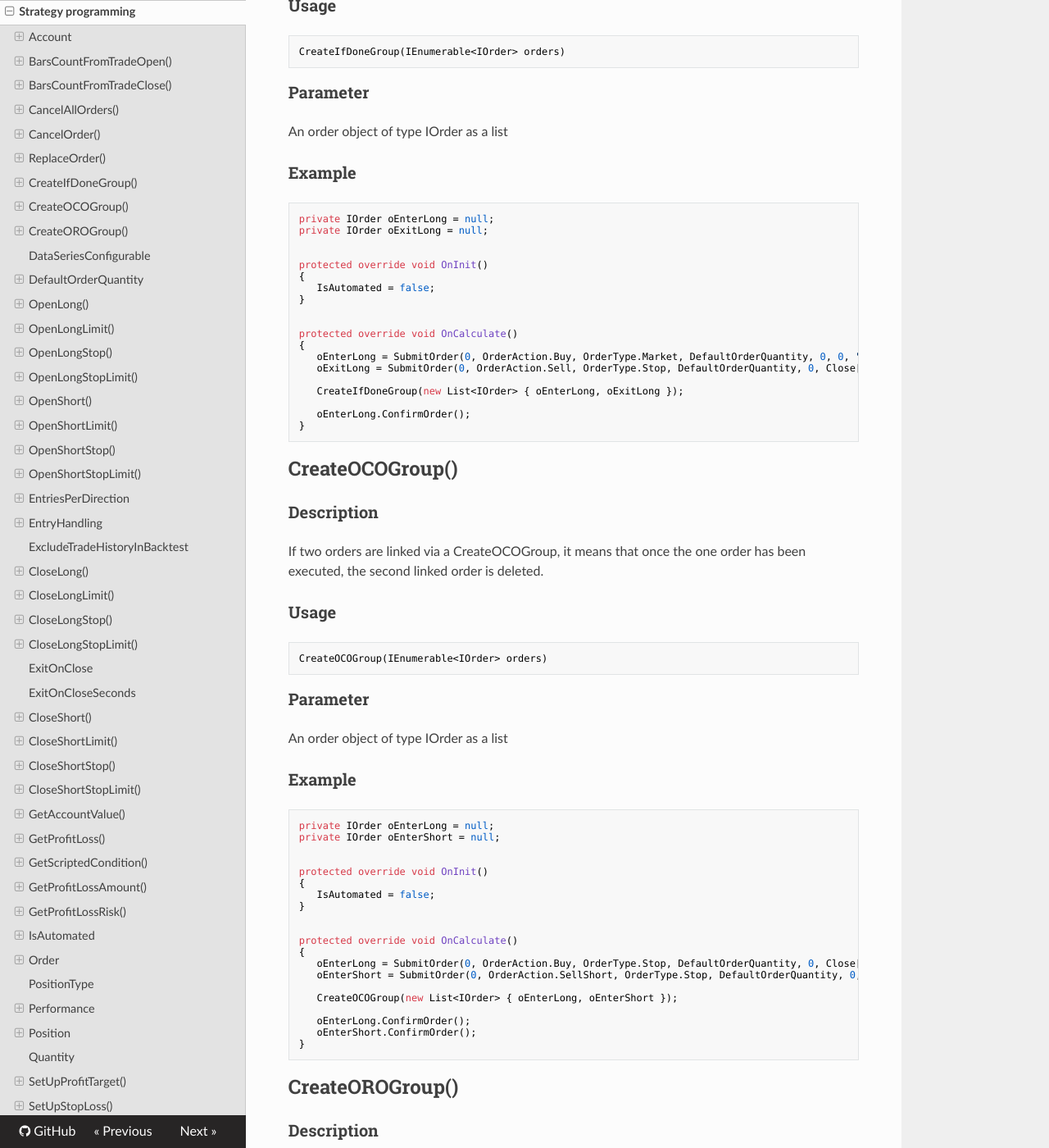
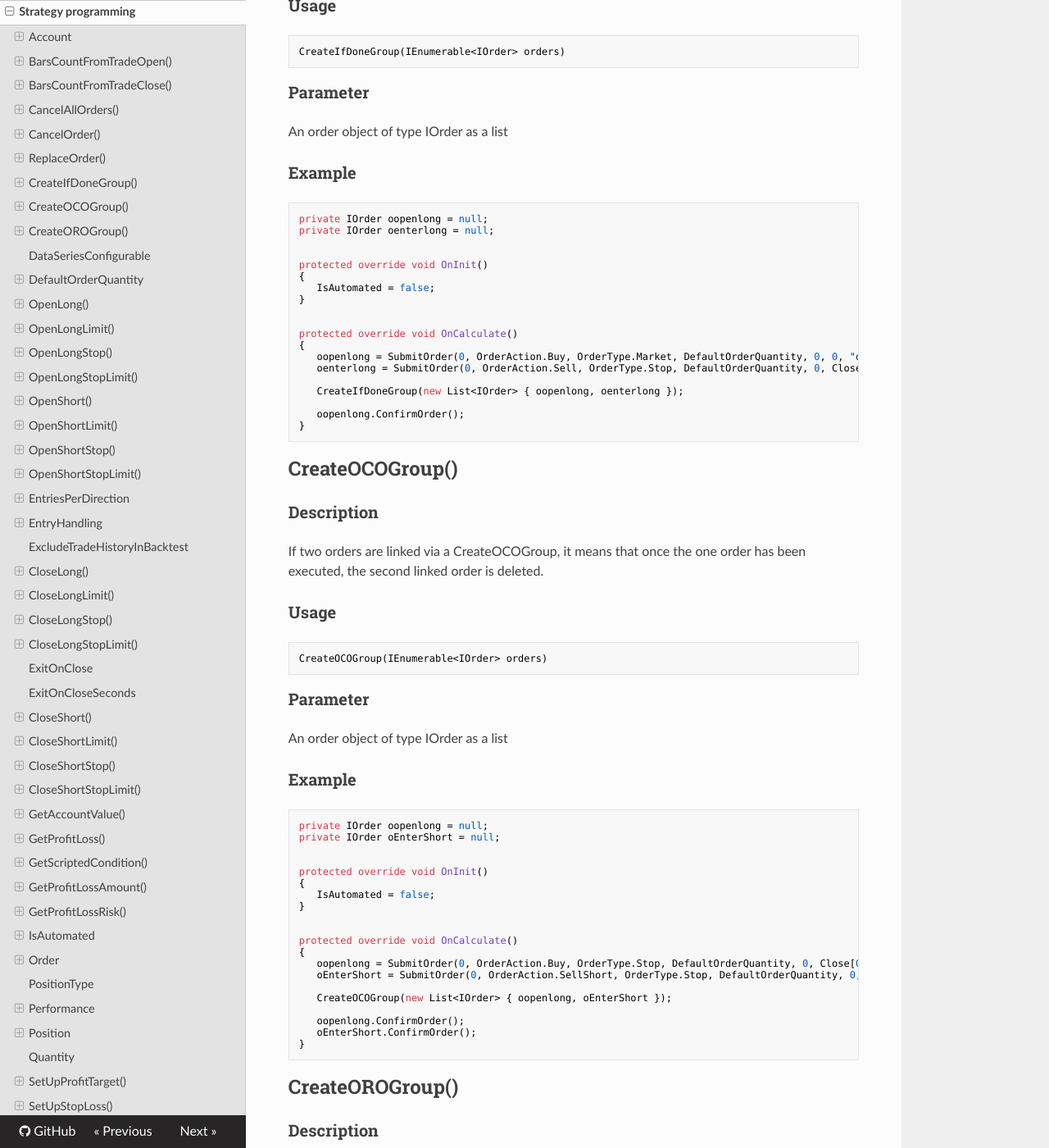
Before and after one commit to AgenaTrader/AgenaScript-documentation-de, an MkDocs documentation site: the page built from sources/strategy_programming.md, in a window 1280 px wide and 1400 px high, scrolled down 4745 px. Shown: the whole window at 82% size. Built offline with MkDocs 1.6.1, drawn with Linux system fonts in a browser that asks for light colours; nearby versions of some CDN libraries; old or Windows-style settings are respelled for this version of MkDocs; part of the change alters nothing that is shown; some of the changed text lies outside the part shown.

Commit message:
repairing links

````diff
--- a/sources/strategy_programming.md
+++ b/sources/strategy_programming.md
@@ -213,8 +213,8 @@ An order object of type IOrder as a list
 
 ### Example
 ```cs
-private IOrder oEnterLong = null;
-private IOrder oExitLong = null;
+private IOrder oopenlong = null;
+private IOrder oenterlong = null;
 
 
 protected override void OnInit()
@@ -225,12 +225,12 @@ protected override void OnInit()
 
 protected override void OnCalculate()
 {
-   oEnterLong = SubmitOrder(0, OrderAction.Buy, OrderType.Market, DefaultOrderQuantity, 0, 0, "ocoId","strategyName");
-   oExitLong = SubmitOrder(0, OrderAction.Sell, OrderType.Stop, DefaultOrderQuantity, 0, Close[0] * 1.1, "ocoId","strategyName");
-
-   CreateIfDoneGroup(new List<IOrder> { oEnterLong, oExitLong });
-
-   oEnterLong.ConfirmOrder();
+   oopenlong = SubmitOrder(0, OrderAction.Buy, OrderType.Market, DefaultOrderQuantity, 0, 0, "ocoId","strategyName");
+   oenterlong = SubmitOrder(0, OrderAction.Sell, OrderType.Stop, DefaultOrderQuantity, 0, Close[0] * 1.1, "ocoId","strategyName");
+
+   CreateIfDoneGroup(new List<IOrder> { oopenlong, oenterlong });
+
+   oopenlong.ConfirmOrder();
 }
 ```
 
@@ -248,7 +248,7 @@ An order object of type IOrder as a list
 
 ### Example
 ```cs
-private IOrder oEnterLong = null;
+private IOrder oopenlong = null;
 private IOrder oEnterShort = null;
 
 
@@ -260,12 +260,12 @@ protected override void OnInit()
 
 protected override void OnCalculate()
 {
-   oEnterLong = SubmitOrder(0, OrderAction.Buy, OrderType.Stop, DefaultOrderQuantity, 0, Close[0] * 1.1, "ocoId","strategyName");
+   oopenlong = SubmitOrder(0, OrderAction.Buy, OrderType.Stop, DefaultOrderQuantity, 0, Close[0] * 1.1, "ocoId","strategyName");
    oEnterShort = SubmitOrder(0, OrderAction.SellShort, OrderType.Stop, DefaultOrderQuantity, 0, Close[0] * -1.1,"ocoId", "strategyName");
 
-   CreateOCOGroup(new List<IOrder> { oEnterLong, oEnterShort });
-
-   oEnterLong.ConfirmOrder();
+   CreateOCOGroup(new List<IOrder> { oopenlong, oEnterShort });
+
+   oopenlong.ConfirmOrder();
    oEnterShort.ConfirmOrder();
 }
 ```
@@ -308,7 +308,7 @@ protected override void OnCalculate()
 ### Description
 Change order changes an order.
 
-Default quantity defines the amount to be used in a strategy. Default quantity is set within the [*OnInit()*](#initialize) method.
+Default quantity defines the amount to be used in a strategy. Default quantity is set within the [*OnInit()*](#oninit) method.
 
 ### Usage
 ```cs
@@ -330,9 +330,9 @@ DefaultOrderQuantity = 100;
 ### Description
 Enter long creates a long position (buy).
 
-If a signature not containing an amount is used, the amount is set by the [*DefaultOrderQuantity*](#defaultquantity) or taken from the strategy dialog window.
-
-See [*OpenLongLimit()*](#enterlonglimit), [*OpenLongStop()*](#enterlongstop), [*OpenLongStopLimit()*](#enterlongstoplimit).
+If a signature not containing an amount is used, the amount is set by the [*DefaultOrderQuantity*](#defaultorderquantity) or taken from the strategy dialog window.
+
+See [*OpenLongLimit()*](#openlonglimit), [*OpenLongStop()*](#openlongstop), [*OpenLongStopLimit()*](#openlongstoplimit).
 
 ### Usage
 ```cs
@@ -369,9 +369,9 @@ if (CrossAbove(EMA(14), SMA(50), 1) && IsSerieRising(ADX(20)))
 ### Description
 Enter long limit creates a limit order for entering a long position (buy).
 
-If a signature not containing a set amount is used, the amount is set by the [*DefaultOrderQuantity*](#defaultquantity) or taken from the strategy dialog window.
-
-See [*OpenLong()*](#enterlong), [*OpenLongStop()*](#enterlongstop), [*OpenLongStopLimit()*](#enterlongstoplimit).
+If a signature not containing a set amount is used, the amount is set by the [*DefaultOrderQuantity*](#defaultorderquantity) or taken from the strategy dialog window.
+
+See [*OpenLong()*](#openlong), [*OpenLongStop()*](#openlongstop), [*OpenLongStopLimit()*](#openlongstoplimit).
 
 ### Usage
 ```cs
@@ -410,9 +410,9 @@ if (CrossAbove(EMA(14), SMA(50), 1) && IsSerieRising(ADX(20)))
 ### Description
 Enter long stop creates a limit order for entering a long position (buy).
 
-If a signature not containing a set amount is used, the amount is set by the [*DefaultOrderQuantity*](#defaultquantity) or taken from the strategy dialog window.
-
-See [*OpenLong()*](#enterlong), [*OpenLongLimit()*](#enterlonglimit), [*OpenLongStopLimit()*](#enterlongstoplimit).
+If a signature not containing a set amount is used, the amount is set by the [*DefaultOrderQuantity*](#defaultorderquantity) or taken from the strategy dialog window.
+
+See [*OpenLong()*](#openlong), [*OpenLongLimit()*](#openlonglimit), [*OpenLongStopLimit()*](#openlongstoplimit).
 
 ### Usage
 ```cs
@@ -451,9 +451,9 @@ if (stopOrder == null)
 ### Description
 Enter long stop limit creates a buy stop limit order for entering a long position.
 
-If a signature not containing a set amount is used, the amount is set by the [*DefaultOrderQuantity*](#defaultquantity) or taken from the strategy dialog window.
-
-See [*OpenLong()*](#enterlong), [*OpenLongLimit()*](#enterlonglimit), [*OpenLongStop()*](#enterlongstop).
+If a signature not containing a set amount is used, the amount is set by the [*DefaultOrderQuantity*](#defaultorderquantity) or taken from the strategy dialog window.
+
+See [*OpenLong()*](#openlong), [*OpenLongLimit()*](#openlonglimit), [*OpenLongStop()*](#openlongstop).
 
 ### Usage
 ```cs
@@ -494,9 +494,9 @@ if (stopOrder == null)
 ### Description
 Enter short creates a market order for entering a short position (naked sell).
 
-If a signature not containing a set amount is used, the amount is set by the [*DefaultOrderQuantity*](#defaultquantity) or taken from the strategy dialog window.
-
-See [*OpenShortLimit()*](#entershortlimit), [*OpenShortStop()*](#entershortstop)(entershortstop), [*OpenShortStopLimit()*](#entershortstoplimit).
+If a signature not containing a set amount is used, the amount is set by the [*DefaultOrderQuantity*](#defaultorderquantity) or taken from the strategy dialog window.
+
+See [*OpenShortLimit()*](#openshortlimit), [*OpenShortStop()*](#openshortstop), [*OpenShortStopLimit()*](#openshortstoplimit)..
 
 ### Usage
 ```cs
@@ -532,9 +532,9 @@ if (CrossBelow(EMA(14), SMA(50), 1) && IsSerieRising(ADX(20)))
 ### Description
 Enter short limit creates a limit order for entering a short position (naked short).
 
-If a signature not containing a set amount is used, the amount is set by the [*DefaultOrderQuantity*](#defaultquantity) or taken from the strategy dialog window.
-
-See [*OpenShort()*](#entershort), [*OpenShortStop()*](#entershortstop), [*OpenShortStopLimit()*](#entershortstoplimit).
+If a signature not containing a set amount is used, the amount is set by the [*DefaultOrderQuantity*](#defaultorderquantity) or taken from the strategy dialog window.
+
+See [*OpenShort()*](#openshort), [*OpenShortStop()*](#openshortstop), [*OpenShortStopLimit()*](#openshortstoplimit)..
 
 ### Usage
 ```cs
@@ -571,8 +571,8 @@ OpenShortLimit("SMA cross entry");
 ## OpenShortStop()
 ### Description
 Enter short stop creates a limit order for entering a short position.
-If a signature not containing a set amount is used, the amount is set by the [*DefaultOrderQuantity*](#defaultquantity) or taken from the strategy dialog window.
-See [*OpenShort()*](#entershort), [*OpenShortLimit()*](#entershortlimit), [*OpenShortStopLimit()*](#entershortstoplimit).
+If a signature not containing a set amount is used, the amount is set by the [*DefaultOrderQuantity*](#defaultorderquantity) or taken from the strategy dialog window.
+See [*OpenShort()*](#openshort), [*OpenShortLimit()*](#openshortlimit), [*OpenShortStopLimit()*](#openshortstoplimit)..
 
 ### Usage
 ```cs
@@ -611,9 +611,9 @@ if (stopOrder == null)
 ### Description
 Enter short stop limit creates a sell stop limit order for entering a short position.
 
-If a signature not containing a set amount is used, the amount is set by the [*DefaultOrderQuantity*](#defaultquantity) or taken from the strategy dialog window.
-
-See [*OpenShort()*](#entershort), [*OpenShortLimit()*](#entershortlimit), [*OpenShortStop()*](#entershortstop).
+If a signature not containing a set amount is used, the amount is set by the [*DefaultOrderQuantity*](#defaultorderquantity) or taken from the strategy dialog window.
+
+See [*OpenShort()*](#openshort), [*OpenShortLimit()*](#openshortlimit), [*OpenShortStop()*](#openshortstop).
 
 ### Usage
 ```cs
@@ -658,7 +658,7 @@ Entries per direction defines the maximum number of entries permitted in one dir
 
 Whether the name of the entry signal is taken into consideration or not is defined within [*EntryHandling*](#entryhandling).
 
-Entries per direction is defined with the [*OnInit()*](#initialize) method.
+Entries per direction is defined with the [*OnInit()*](#oninit) method.
 
 ### Usage
 **EntriesPerDirection**
@@ -698,7 +698,7 @@ protected override void OnCalculate()
 ### Description
 Entry handling decides how the maximum number of entries permitted in one direction is interpreted ([*EntriesPerDirection*](#entriesperdirection)).
 
-Entry handling is defined with the [*OnInit()*](#initialize) method.
+Entry handling is defined with the [*OnInit()*](#oninit) method.
 
 **EntryHandling.AllEntries**
 
@@ -722,7 +722,7 @@ See [*EntriesPerDirection*](#entriesperdirection).
 ### Description
 Exit long creates a sell market order for closing a long position (sell).
 
-If a signature not containing a set amount is used, the amount is set by [*DefaultOrderQuantity*](#defaultquantity) or taken from the strategy dialog window.
+If a signature not containing a set amount is used, the amount is set by [*DefaultOrderQuantity*](#defaultorderquantity) or taken from the strategy dialog window.
 
 See [*CloseLong()*](#closelong), [*CloseLongLimit()*](#closelonglimit), [*CloseLongStop()*](#closelongstop), [*CloseLongStopLimit()*](#closelongstoplimit).
 
@@ -766,7 +766,7 @@ if (CrossBelow(EMA(14), SMA(50), 2))
 ### Description
 Exit long limit creates a sell limit order for closing a long position (i.e. for selling).
 
-If a signature not containing a set amount is used, the amount is set by the [*DefaultOrderQuantity*](#defaultquantity) or taken from the strategy dialog window.
+If a signature not containing a set amount is used, the amount is set by the [*DefaultOrderQuantity*](#defaultorderquantity) or taken from the strategy dialog window.
 See [*CloseLong()*](#closelong), [*CloseLongLimit()*](#closelonglimit), [*CloseLongStop()*](#closelongstop), [*CloseLongStopLimit()*](#closelongstoplimit).
 
 ### Usage
@@ -811,7 +811,7 @@ if (CrossBelow(EMA(14), SMA(50), 2))
 ### Description
 Exit long stop creates a sell stop order for closing a long position (short).
 
-If a signature not containing a set amount is used, the amount is set by the [*DefaultOrderQuantity*](#defaultquantity) or taken from the strategy dialog window.
+If a signature not containing a set amount is used, the amount is set by the [*DefaultOrderQuantity*](#defaultorderquantity) or taken from the strategy dialog window.
 See [*CloseLong()*](#closelong), [*CloseLongLimit()*](#closelonglimit), [*CloseLongStop()*](#closelongstop), [*CloseLongStopLimit()*](#closelongstoplimit).
 
 ### Usage
@@ -855,7 +855,7 @@ if (CrossBelow(EMA(14), SMA(50), 2))
 ### Description
 Exit long stop limit creates a sell stop limit order for closing a long position (i.e. selling).
 
-If a signature not containing a set amount is used, the amount is set by the [*DefaultOrderQuantity*](#defaultquantity) or taken from the strategy dialog window.
+If a signature not containing a set amount is used, the amount is set by the [*DefaultOrderQuantity*](#defaultorderquantity) or taken from the strategy dialog window.
 
 See [*CloseLong()*](#closelong), [*CloseLongLimit()*](#closelonglimit), [*CloseLongStop()*](#closelongstop), [*CloseLongStopLimit()*](#closelongstoplimit).
 
@@ -904,7 +904,7 @@ if (CrossBelow(EMA(14), SMA(50), 2))
 ### Description
 Exit short creates a buy-to-cover market order for closing a short position (buy).
 
-If a signature not containing a set amount is used, the amount is set by the [*DefaultOrderQuantity*](#defaultquantity) or taken from the strategy dialog window.
+If a signature not containing a set amount is used, the amount is set by the [*DefaultOrderQuantity*](#defaultorderquantity) or taken from the strategy dialog window.
 See [*CloseShort()*](#closeshort), [*CloseShortLimit()*](#closeshortlimit), [*CloseShortStop()*](#closeshortstop), [*CloseShortStopLimit()*](#closeshortstoplimit).
 
 ### Usage
@@ -947,9 +947,9 @@ if (CrossAbove(EMA(15), SMA(50), 2))
 ### Description
 Exit short limit creates a buy-to-cover limit order for closing a short position (buy).
 
-If a signature not containing a set amount is used, the amount is set by the [*DefaultOrderQuantity*](#defaultquantity) or taken from the strategy dialog window.
-
-See [*CloseShort()*](#closeshort)(#closeshort), [*CloseShortLimit()*](#closeshortlimit), [*CloseShortStop()*](#closeshortstop), [*CloseShortStopLimit()*](#closeshortstoplimit).
+If a signature not containing a set amount is used, the amount is set by the [*DefaultOrderQuantity*](#defaultorderquantity) or taken from the strategy dialog window.
+
+See [*CloseShort()*](#closeshort), [*CloseShortLimit()*](#closeshortlimit), [*CloseShortStop()*](#closeshortstop), [*CloseShortStopLimit()*](#closeshortstoplimit).
 
 ### Usage
 ```cs
@@ -991,7 +991,7 @@ if (CrossAbove(EMA(15), SMA(50), 2))
 ## CloseShortStop()
 ### Description
 Exit short stop creates a buy-to-cover stop order for closing a short position.
-If a signature not containing a set amount is used, the amount is set by the [*DefaultOrderQuantity*](#defaultquantity) or taken from the strategy dialog window.
+If a signature not containing a set amount is used, the amount is set by the [*DefaultOrderQuantity*](#defaultorderquantity) or taken from the strategy dialog window.
 
 See [*CloseShort()*](#closeshort), [*CloseShortLimit()*](#closeshortlimit), [*CloseShortStop()*](#closeshortstop), [*CloseShortStopLimit()*](#closeshortstoplimit).
 
@@ -1033,7 +1033,7 @@ if (CrossAbove(EMA(15), SMA(50), 2))
 ## CloseShortStopLimit()
 ### Description
 Exit short stop limit creates a buy-to-cover stop limit order for closing a short position.
-If a signature not containing a set amount is used, the amount is set by the [*DefaultOrderQuantity*](#defaultquantity) or taken from the strategy dialog window.
+If a signature not containing a set amount is used, the amount is set by the [*DefaultOrderQuantity*](#defaultorderquantity) or taken from the strategy dialog window.
 
 See [*CloseLong()*](#closelong), [*CloseLongLimit()*](#closelonglimit), [*CloseLongStop()*](#closelongstop), [*CloseLongStopLimit()*](#closelongstoplimit).
 
@@ -1186,7 +1186,7 @@ Print("the current P&L " + this.Name + " is " + string.Format( "{0:F1} R.", GetP
 
 ## IsAutomated
 ### Description
-IsAutomated determines whether orders are activated automatically. IsAutomated is specified in the [*OnInit()*](#initialize) method.
+IsAutomated determines whether orders are activated automatically. IsAutomated is specified in the [*OnInit()*](#oninit) method.
 
 If IsAutomated = true, then orders are automatically activated (default). If IsAutomated is assigned the value false, the corresponding order must be activated with order.[*ConfirmOrder()*](#confirmorder).
 
@@ -1571,7 +1571,7 @@ if (CrossBelow(EMA(14), SMA(50), 1) && IsSerieRising(ADX(20)))
 ### Description
 The time in force property determines how long an order is valid for. The validity period is dependent upon which values are accepted by a broker.
 
-TimeInForce is specified with the [*OnInit()*](#initialize) method.
+TimeInForce is specified with the [*OnInit()*](#oninit) method.
 
 Permitted values are:
 TimeInForce.day
````
